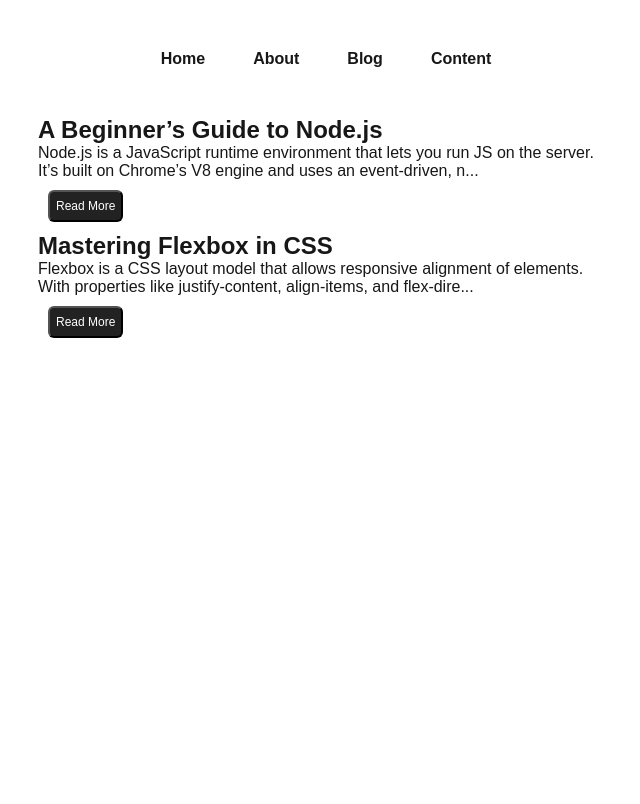
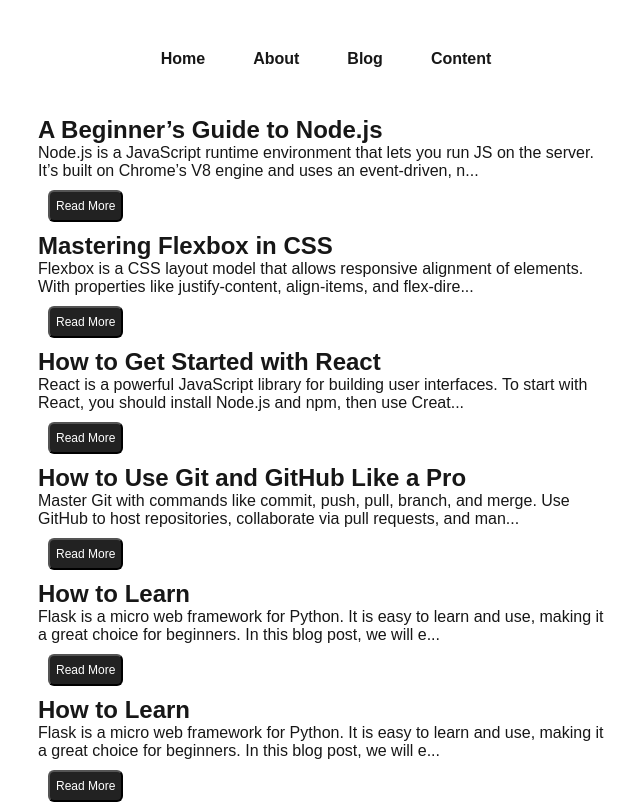
Before and after one commit to ishitakhokhar/blog, a Next.js app: page /blog in a window 1280 px wide. Shown: the top 804 px of the page, without its empty margins (314-954 px from the left). Built offline with nearby package versions, Linux system fonts and the light colour scheme.

Commit message:
code change

```diff
--- a/src/pages/blog.js
+++ b/src/pages/blog.js
@@ -2,45 +2,20 @@
 import styles from "@/styles/Blog.module.css";
 import Link from "next/link";
 import * as fs from "fs";
-import InfiniteScroll from "react-infinite-scroll-component";
+import path from "path";
 
-// Step 1: Collect all the files from blogdata directory
-// Step 2: Iterate through the and Display them
+const Blog = ({ allBlogs }) => {
+  const [blogs, setBlogs] = useState(allBlogs);
 
-const Blog = (props) => {
-  const [blogs, setBlogs] = useState(props.allBlogs);
-  const [count, setCount] = useState(2);
-  const fetchData = async () => {
-    try {
-      const res = await fetch(
-        `${window.location.origin}/api/blogs?count=${count + 2}`
-      );
-      if (!res.ok) throw new Error("Failed to fetch blogs");
-      const data = await res.json();
-      const newData = data.slice(blogs.length);
-      setBlogs((prev) => [...prev, ...newData]);
-      setCount(count + 2);
-    } catch (err) {
-      console.error("Error fetching more blogs:", err);
-    }
-  };
+  useEffect(() => {
+    // This ensures all blogs are loaded when the component mounts
+    setBlogs(allBlogs);
+  }, [allBlogs]);
 
   return (
     <div className={styles.container}>
       <main className={styles.main}>
-        <InfiniteScroll
-          dataLength={blogs.length} //This is important field to render the next data
-          next={fetchData}
-          hasMore={props.allCount > blogs.length}
-          loader={<h4>Loading...</h4>}
-          endMessage={
-            <p style={{ textAlign: "center" }}>
-              <b>Yay! You have seen it all</b>
-            </p>
-          }
-        >
-          {blogs.map((blogitem) => {
-            return (
+        {blogs.map((blogitem) => (
           <div key={blogitem.slug}>
             <Link href={`/blogpost/${blogitem.slug}`}>
               <h3 className={styles.blogItemh3}>{blogitem.title}</h3>
@@ -52,27 +27,25 @@
               <button className={styles.btn}>Read More</button>
             </Link>
           </div>
-            );
-          })}
-        </InfiniteScroll>
+        ))}
       </main>
     </div>
   );
 };
 
-export async function getStaticProps(context) {
-  let data = await fs.promises.readdir("blogdata");
-  let allCount = data.length;
-  let myfile;
-  let allBlogs = [];
-  for (let index = 0; index < 2; index++) {
-    const item = data[index];
-    myfile = await fs.promises.readFile("blogdata/" + item, "utf-8");
-    allBlogs.push(JSON.parse(myfile));
+export async function getStaticProps() {
+  const blogDataDir = path.join(process.cwd(), "blogdata");
+  const files = fs.readdirSync(blogDataDir);
+  const allBlogs = [];
+
+  for (const file of files) {
+    const filePath = path.join(blogDataDir, file);
+    const fileData = fs.readFileSync(filePath, "utf8");
+    allBlogs.push(JSON.parse(fileData));
   }
 
   return {
-    props: { allBlogs, allCount }, // will be passed to the page component as props
+    props: { allBlogs },
   };
 }
 
```
Lines whose indentation alone changed are shown as unchanged.
